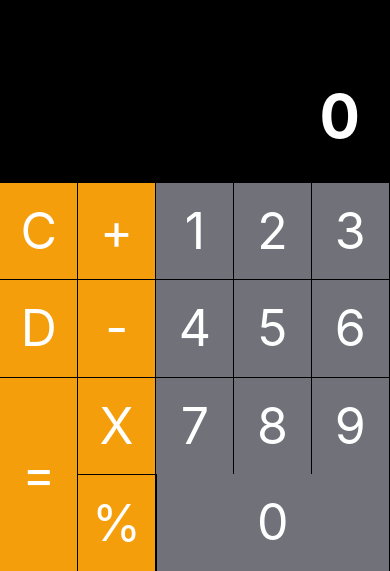
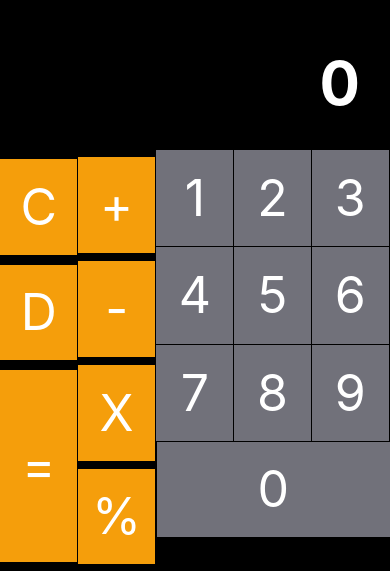
Before and after one commit to JungMunGyu/React-Native-Study, a React Native app: screen / in a window 390 px wide. Shown: the part 273-844 px from the top of the page. Built offline with nearby package versions, Linux system fonts and the light colour scheme.

Commit message:
컴포넌트 숫자 oper 끼리 합치기

```diff
--- a/src/App.js
+++ b/src/App.js
@@ -1,5 +1,5 @@
 // import CirculatorA from './components/Circulator/CirculatorA';
-import CirculatorB from './components/Circulator/CirculatorB';
+import CirculatorB from "./components/Circulator/CirculatorB";
 
 export default function App() {
   return <CirculatorB />;
--- a/src/components/Circulator/CirculatorB.js
+++ b/src/components/Circulator/CirculatorB.js
@@ -1,16 +1,16 @@
-import { StatusBar } from 'expo-status-bar';
-import { useWindowDimensions, StyleSheet, View, Text } from 'react-native';
-import Button, { ButtonTypes } from '../Button';
-import { useState } from 'react';
+import { StatusBar } from "expo-status-bar";
+import { useWindowDimensions, StyleSheet, View, Text } from "react-native";
+import Button, { ButtonTypes } from "../Button";
+import { useState } from "react";
 
 const Operators = {
-  CLEAR: 'C',
-  MINUS: '-',
-  PLUS: '+',
-  Delete: 'D',
-  EQULAL: '=',
-  MULTI: 'X',
-  DIVIDE: '%',
+  CLEAR: "C",
+  MINUS: "-",
+  PLUS: "+",
+  Delete: "D",
+  EQULAL: "=",
+  MULTI: "X",
+  DIVIDE: "%",
 };
 export default function CirculatorB() {
   const [result, setResult] = useState(0);
@@ -23,7 +23,7 @@ export default function CirculatorB() {
 
   const calculate = () => {
     let calculatedNumber = 0;
-    let operator = '';
+    let operator = "";
 
     formula.forEach((value) => {
       if (
@@ -57,7 +57,6 @@ export default function CirculatorB() {
 
   const onPressNumber = (num) => {
     const last = formula[formula.length - 1];
-
     if (isNaN(last)) {
       setResult(num);
       setFormula((prev) => [...prev, num]);
@@ -132,25 +131,29 @@ export default function CirculatorB() {
       {/* 결과 */}
       <View style={styles.resultContainer}>
         <Text style={styles.result}>
-          {result.toString().replace(/\B(?=(\d{3})+(?!\d))/g, ',')}
+          {result.toString().replace(/\B(?=(\d{3})+(?!\d))/g, ",")}
         </Text>
       </View>
 
       {/* 새로운 버튼 */}
       <View style={styles.buttonContainer}>
         <View style={styles.columnPad}>
-          <View>
           <Button
             title={Operators.CLEAR}
             onPress={() => onPressOperator(Operators.CLEAR)}
-              buttonStyle={{ width, height, marginRight: 1 }}
+            buttonStyle={{ width, height, marginRight: 1, marginTop: 1 }}
             buttonType={ButtonTypes.OPERATOR}
           ></Button>
           <Button
             style={styles.reverseBtn}
             title={Operators.Delete}
             onPress={() => onPressOperator(Operators.Delete)}
-              buttonStyle={{ width, height, marginRight: 1, marginTop: 1 }}
+            buttonStyle={{
+              width,
+              height: height - 1,
+              marginRight: 1,
+              marginTop: 1,
+            }}
             buttonType={ButtonTypes.OPERATOR}
           ></Button>
           <Button
@@ -158,24 +161,22 @@ export default function CirculatorB() {
             onPress={() => onPressOperator(Operators.EQULAL)}
             buttonStyle={{
               width,
-                height: height * 2 + 1,
+              height: height * 2,
               marginRight: 1,
               marginTop: 1,
             }}
             buttonType={ButtonTypes.OPERATOR}
           ></Button>
-          </View>
-          <View>
           <Button
             title={Operators.PLUS}
             onPress={() => onPressOperator(Operators.PLUS)}
-              buttonStyle={{ width, height }}
+            buttonStyle={{ width, height, marginTop: 1 }}
             buttonType={ButtonTypes.OPERATOR}
           ></Button>
           <Button
             title={Operators.MINUS}
             onPress={() => onPressOperator(Operators.MINUS)}
-              buttonStyle={{ width, height, marginTop: 1 }}
+            buttonStyle={{ width, height: height - 1, marginTop: 1 }}
             buttonType={ButtonTypes.OPERATOR}
           ></Button>
           <Button
@@ -187,10 +188,9 @@ export default function CirculatorB() {
           <Button
             title={Operators.DIVIDE}
             onPress={() => onPressOperator(Operators.DIVIDE)}
-              buttonStyle={{ width, height, marginTop: 1 }}
+            buttonStyle={{ width, height: height - 1, marginTop: 1 }}
             buttonType={ButtonTypes.OPERATOR}
           ></Button>
-          </View>
         </View>
         <View style={styles.rowPad}>
           <View style={styles.number}>
@@ -204,15 +204,14 @@ export default function CirculatorB() {
                 />
               );
             })}
-          </View>
-          <View>
             <Button
               title="0"
               onPress={() => onPressNumber(0)}
               buttonStyle={{
-                width: width * 3 + 2,
-                height: height + 1,
+                width: width * 3 + 3,
+                height: height - 1,
                 marginLeft: 1,
+                marginTop: 1,
               }}
               buttonType={ButtonTypes.NUMBER}
             ></Button>
@@ -222,48 +221,49 @@ export default function CirculatorB() {
     </View>
   );
 }
-
 //스타일 시트로 객체로 스타일 전달
 const styles = StyleSheet.create({
   container: {
     flex: 1,
-    flexDirection: 'column',
-    backgroundColor: '#fff',
-    alignItems: 'stretch',
-    justifyContent: 'center',
+    flexDirection: "column",
+    backgroundColor: "#fff",
+    alignItems: "stretch",
+    justifyContent: "center",
   },
   resultContainer: {
     flex: 1,
-    justifyContent: 'flex-end',
-    alignItems: 'flex-end',
-    backgroundColor: '#000000',
+    justifyContent: "flex-end",
+    alignItems: "flex-end",
+    backgroundColor: "#000000",
   },
   buttonContainer: {
-    backgroundColor: '#000000',
-    flexDirection: 'row',
-    justifyContent: 'space-evenly',
+    flex: 1,
+    backgroundColor: "#000000",
+    flexDirection: "row",
+    justifyContent: "space-evenly",
   },
   result: {
     fontSize: 60,
-    fontWeight: '700',
-    color: '#ffffff',
+    fontWeight: "700",
+    color: "#ffffff",
     paddingBottom: 30,
     paddingRight: 30,
   },
   columnPad: {
-    flexDirection: 'row',
-    marginTop: 1,
+    flexDirection: "column",
+    flexWrap: "wrap",
+    justifyContent: "space-evenly",
   },
   // leftPad: {
   //   width: '75%',
   // },
   rowPad: {
-    width: '60%',
+    width: "60%",
   },
   number: {
-    flexDirection: 'row',
-    flexWrap: 'wrap',
-    justifyContent: 'space-evenly',
+    flexDirection: "row",
+    flexWrap: "wrap",
+    justifyContent: "space-evenly",
   },
   // bottom: {
   //   flexDirection: 'row',
```
Also changed, not shown: 1 other file (tests, documents, lock files or other folders). Lines whose indentation alone changed are shown as unchanged.
